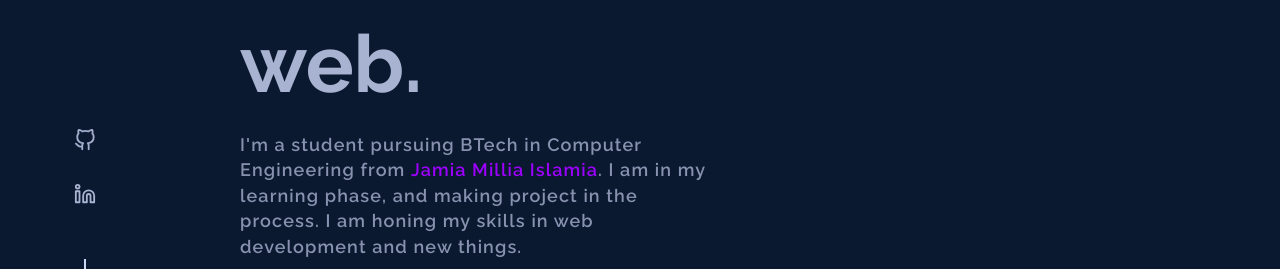
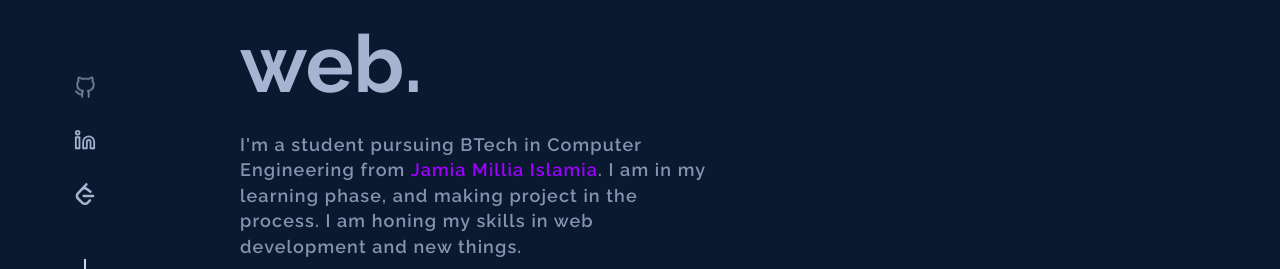
Before and after one commit to 365-Code/Portfolio, a Next.js app: page / in a window 1280 px wide. Shown: the part 451-720 px from the top of the page. Built offline with nearby package versions, Linux system fonts and the light colour scheme.

Commit message:
social media links updated

```diff
--- a/app/components/SocialIcons.tsx
+++ b/app/components/SocialIcons.tsx
@@ -10,6 +10,7 @@ import {
   FiLinkedin,
   FiTwitter,
 } from "react-icons/fi";
+import { SiLeetcode } from "react-icons/si";
 
 const firaCode = Fira_Code({
   subsets: ["latin"],
@@ -28,6 +29,11 @@ const SocialIcons = () => {
       name: "LinkedIn",
       icon: <FiLinkedin />,
       link: "https:/www.linkedin.com/in/sohail-ahmed-506244286/",
+    },
+    {
+      name: "LeetCode",
+      icon: <SiLeetcode />,
+      link: "https:/www.leetcode.com/sohail_ahmed",
     },
     // {
     //   name: "Instagram",
@@ -63,13 +69,13 @@ const SocialIcons = () => {
                 delay: 2.0 + (socialLinks.length - index) * 0.1,
               }}
             >
-              <Link
+              <a
                 href={link}
                 target="_blank"
                 className="social-icons-list-item-link"
               >
                 {icon}
-              </Link>
+              </a>
             </motion.li>
           );
         })}
--- a/app/sections/Footer.tsx
+++ b/app/sections/Footer.tsx
@@ -1,26 +1,53 @@
-import React from 'react'
+import React from "react";
 import {
   FiGithub,
   FiInstagram,
   FiYoutube,
   FiLinkedin,
   FiTwitter,
-    FiFacebook
-} from "react-icons/fi"
+  FiFacebook,
+} from "react-icons/fi";
+import {SiLeetcode} from "react-icons/si";
+
+const socialLinks = [
+  {
+    name: "Github",
+    icon: <FiGithub />,
+    link: "https:/www.github.com/365-Code/",
+  },
+  // { name: "Youtube", icon: <FiYoutube />, link: "https:/www.youtube.com/" },
+  {
+    name: "LinkedIn",
+    icon: <FiLinkedin />,
+    link: "https:/www.linkedin.com/in/sohail-ahmed-506244286/",
+  },
+  {
+    name: "LeetCode",
+    icon: <SiLeetcode />,
+    link: "https:/www.leetcode.com/sohail_ahmed",
+  },
+  // {
+  //   name: "Instagram",
+  //   icon: <FiInstagram />,
+  //   link: "https:/www.instagram.com",
+  // },
+  // { name: "Twitter", icon: <FiTwitter />, link: "https:/www.twitter.com" },
+];
 
 const Footer = () => {
   return (
-    <footer className='footer'>
-        <div className='footer-links'>
-            <span className='footer-links-icon'><FiGithub/></span>
-            <span className='footer-links-icon'><FiInstagram/></span>
-            <span className='footer-links-icon'><FiYoutube/></span>
-            <span className='footer-links-icon'><FiLinkedin/></span>
-            <span className='footer-links-icon'><FiTwitter/></span>
-            <span className='footer-links-icon'><FiFacebook/></span>
+    <footer className="footer">
+      <div className="footer-links">
+        {socialLinks.map(({ name, icon, link }, i) => (
+          <span key={name} title="name" className="footer-links-icon">
+            <a href={link} target="_blank">
+              {icon}
+            </a>
+          </span>
+        ))}
       </div>
     </footer>
-  )
-}
+  );
+};
 
-export default Footer
+export default Footer;
--- a/app/sections/Project.tsx
+++ b/app/sections/Project.tsx
@@ -23,12 +23,7 @@ const Projects = () => {
       projectLink: "https://anizone.vercel.app",
       projectDescription:
         "Anizone is a free anime streaming. Users can browse a collection of anime titles. Detailed information about each anime, including synopsis, genres, and release dates The website features a modern and intuitive design, thanks to Tailwind CSS.",
-      projectTech: [
-        "Next js",
-        "Typescript",
-        "Consumet Api",
-        "Tailwind css",
-      ],
+      projectTech: ["Next js", "Typescript", "Consumet Api", "Tailwind css"],
       projectExternalLinks: {
         github: "https://github.com/365-Code/anizone/",
         externalLink: "https://anizone.vercel.app",
```
Lines whose indentation alone changed are shown as unchanged.
